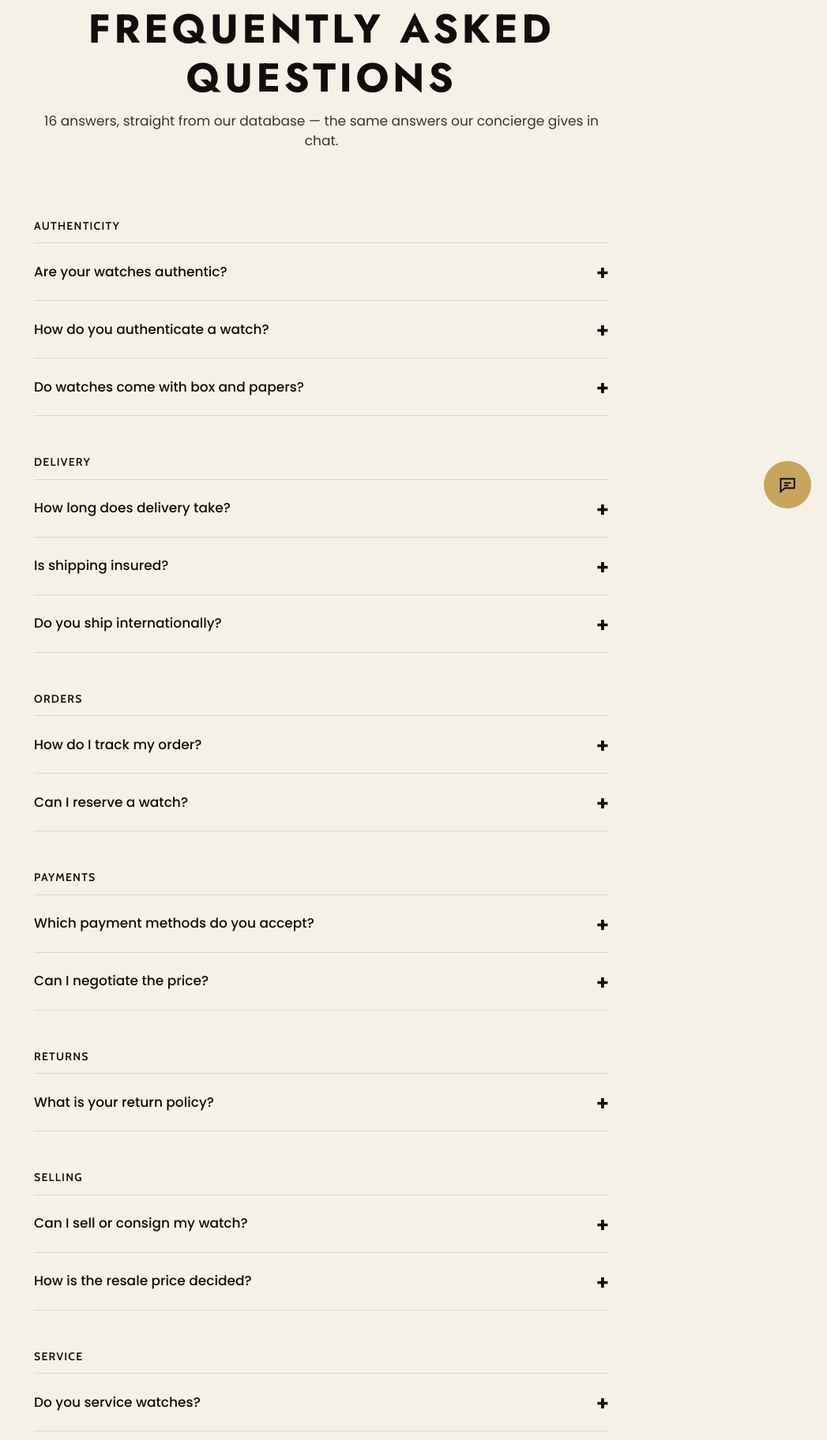
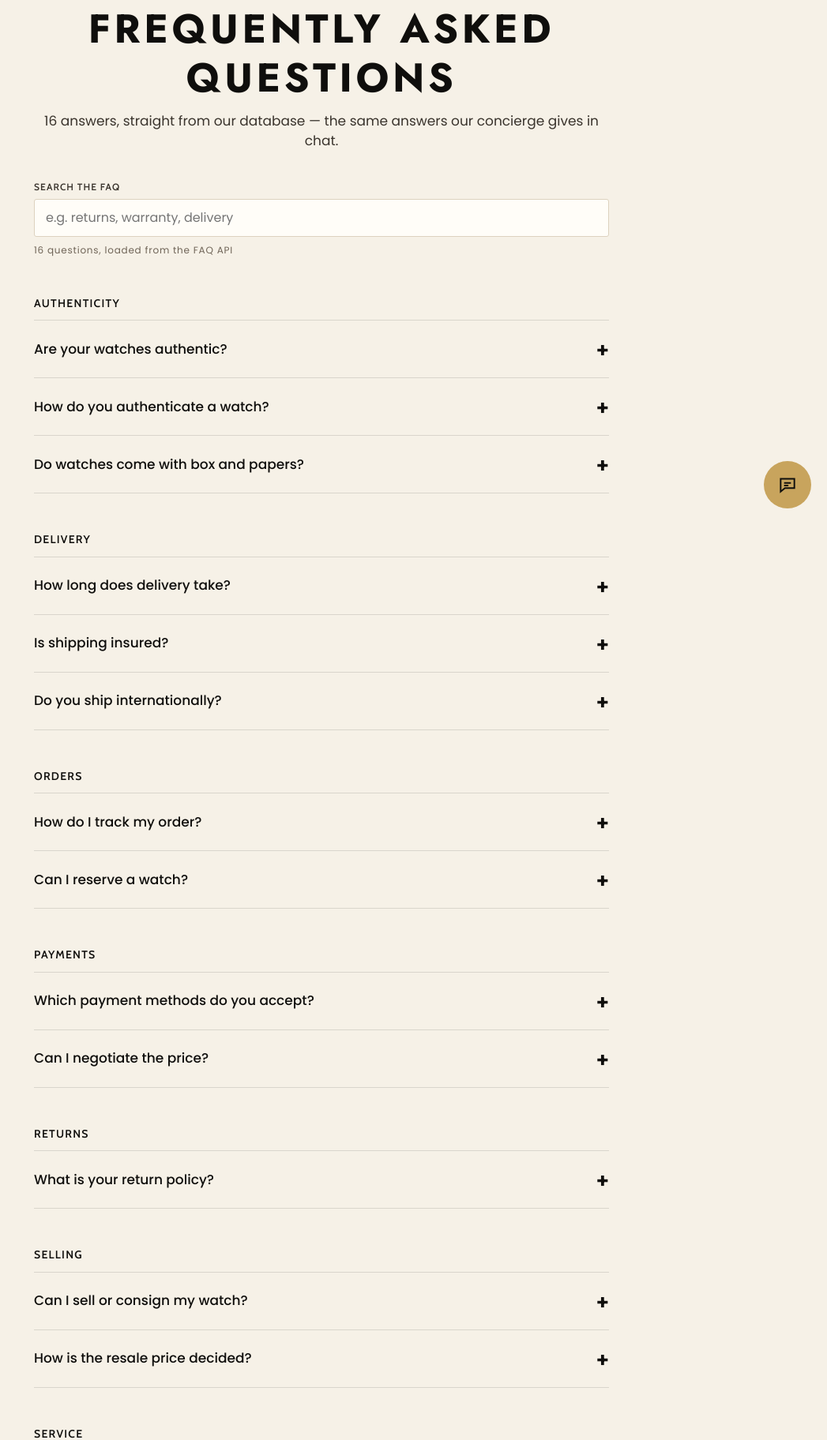
Before and after one commit to poornaashreepraveenraj/maison-heure, a Django app: page /faq/ in a window 1280 px wide. Shown: the part 136-1960 px from the top of the page at 79% size, without its empty margins (233-1280 px from the left). Run offline with Django 5.2, Linux system fonts and the light colour scheme; data comes from the database, SQL or seed files in the repository; data that the repository does not hold is empty.

Commit message:
FAQ page loads and searches through /api/faqs/

```diff
--- /dev/null
+++ b/static/js/faq.js
@@ -0,0 +1,81 @@
+/* FAQ page: loads the questions from /api/faqs/ and searches them as you type.
+   The server-rendered list inside [data-faq-list] is the fallback if this fails. */
+(function () {
+  "use strict";
+
+  const root = document.querySelector("[data-faq-root]");
+  if (!root) return;
+  const list = root.querySelector("[data-faq-list]");
+  const input = root.querySelector("[data-faq-search]");
+  const status = root.querySelector("[data-faq-status]");
+  let controller = null;
+  let timer = null;
+
+  // Built with DOM methods and textContent, so FAQ text is never parsed as HTML.
+  function render(results, query) {
+    list.replaceChildren();
+    if (!results.length) {
+      const empty = document.createElement("div");
+      empty.className = "empty-state";
+      const title = document.createElement("h3");
+      title.textContent = "No matching questions";
+      const hint = document.createElement("p");
+      hint.textContent = "Try a different word, or ask the concierge — it opens a support ticket if it can't answer.";
+      empty.append(title, hint);
+      list.appendChild(empty);
+      return;
+    }
+    let currentCategory = null;
+    let group = null;
+    results.forEach((faq) => {
+      if (faq.category !== currentCategory) {
+        currentCategory = faq.category;
+        const heading = document.createElement("h2");
+        heading.className = "faq-category label-lg";
+        heading.textContent = faq.category;
+        group = document.createElement("div");
+        group.className = "faq-list";
+        list.append(heading, group);
+      }
+      const item = document.createElement("details");
+      item.className = "faq-item";
+      item.id = `faq-${faq.id}`;
+      if (query) item.open = true; // show answers straight away while searching
+      const summary = document.createElement("summary");
+      summary.textContent = faq.question;
+      const answer = document.createElement("div");
+      answer.className = "answer";
+      faq.answer.split("\n").forEach((line, index) => {
+        if (index) answer.appendChild(document.createElement("br"));
+        answer.appendChild(document.createTextNode(line));
+      });
+      item.append(summary, answer);
+      group.appendChild(item);
+    });
+  }
+
+  async function load(query) {
+    if (controller) controller.abort(); // only the latest search wins
+    controller = new AbortController();
+    try {
+      const response = await fetch(`${root.dataset.apiUrl}?q=${encodeURIComponent(query)}`, {
+        headers: { Accept: "application/json" },
+        signal: controller.signal,
+      });
+      if (!response.ok) throw new Error(`HTTP ${response.status}`);
+      const data = await response.json();
+      render(data.results, query);
+      status.textContent = query
+        ? `${data.count} question${data.count === 1 ? "" : "s"} match “${query}”`
+        : `${data.count} questions, loaded from the FAQ API`;
+    } catch (error) {
+      if (error.name !== "AbortError") status.textContent = "Showing the saved list (search is unavailable right now).";
+    }
+  }
+
+  input.addEventListener("input", () => {
+    clearTimeout(timer);
+    timer = setTimeout(() => load(input.value.trim()), 250);
+  });
+  load("");
+})();
--- a/support/urls.py
+++ b/support/urls.py
@@ -11,6 +11,7 @@ urlpatterns = [
     path("health/", views.health, name="health"),
     path("api/chat/", views.api_chat, name="api_chat"),
     path("api/feedback/", views.api_feedback, name="api_feedback"),
+    path("api/faqs/", views.api_faqs, name="api_faqs"),
     path("api/rates/", views.api_rates, name="api_rates"),
     path("debug/500/", views.debug_500, name="debug_500"),
 ]
--- a/support/views.py
+++ b/support/views.py
@@ -7,6 +7,7 @@ from django.conf import settings
 from django.contrib import messages
 from django.contrib.admin.views.decorators import staff_member_required
 from django.db import connection
+from django.db.models import Q
 from django.http import HttpResponseServerError, JsonResponse
 from django.shortcuts import redirect, render
 from django.views.decorators.http import require_GET, require_POST
@@ -93,6 +94,17 @@ def api_feedback(request):
 
 
 @require_GET
+def api_faqs(request):
+    """Published FAQs as JSON. The FAQ page loads and searches its questions through this."""
+    faqs = FAQ.objects.filter(is_published=True).order_by("category", "order", "pk")
+    query = request.GET.get("q", "").strip()[:100]
+    if query:
+        faqs = faqs.filter(Q(question__icontains=query) | Q(answer__icontains=query) | Q(keywords__icontains=query))
+    results = [{"id": f.pk, "category": f.category, "question": f.question, "answer": f.answer} for f in faqs]
+    return JsonResponse({"count": len(results), "query": query, "results": results})
+
+
+@require_GET
 def api_rates(request):
     return JsonResponse(get_rates())
 
--- a/templates/support/faq.html
+++ b/templates/support/faq.html
@@ -1,23 +1,31 @@
 {% extends "base.html" %}
+{% load static %}
 {% block title %}FAQ | Maison Heure{% endblock %}
 {% block content %}
-<div class="container container-narrow">
+<div class="container container-narrow" data-faq-root data-api-url="{% url 'support:api_faqs' %}">
   <div class="page-head">
     <span class="eyebrow">Help centre</span>
     <h1>Frequently asked questions</h1>
     <p>{{ faq_count }} answers, straight from our database — the same answers our concierge gives in chat.</p>
   </div>
+  <div class="field" style="margin-bottom: 8px;">
+    <label for="faq-search">Search the FAQ</label>
+    <input id="faq-search" type="search" placeholder="e.g. returns, warranty, delivery" autocomplete="off" data-faq-search>
+  </div>
+  <p class="caption" aria-live="polite" data-faq-status></p>
+  <div data-faq-list>
   {% for category, faqs in groups %}
     <h2 class="faq-category label-lg">{{ category }}</h2>
     <div class="faq-list">
       {% for faq in faqs %}
-        <details class="faq-item reveal" id="faq-{{ faq.pk }}">
+        <details class="faq-item" id="faq-{{ faq.pk }}">
           <summary>{{ faq.question }}</summary>
           <div class="answer">{{ faq.answer|linebreaksbr }}</div>
         </details>
       {% endfor %}
     </div>
   {% endfor %}
+  </div>
   <div class="panel text-center" style="margin-top: 50px;">
     <h2 class="title-sm">Still stuck?</h2>
     <p class="small" style="margin: 8px 0 16px;">Ask the concierge — if it can't answer, it opens a support ticket for our team.</p>
@@ -25,3 +33,4 @@
   </div>
 </div>
 {% endblock %}
+{% block scripts %}<script src="{% static 'js/faq.js' %}" defer></script>{% endblock %}
```
Also changed, not shown: support/tests.py (+19 -0 lines), README.md.
